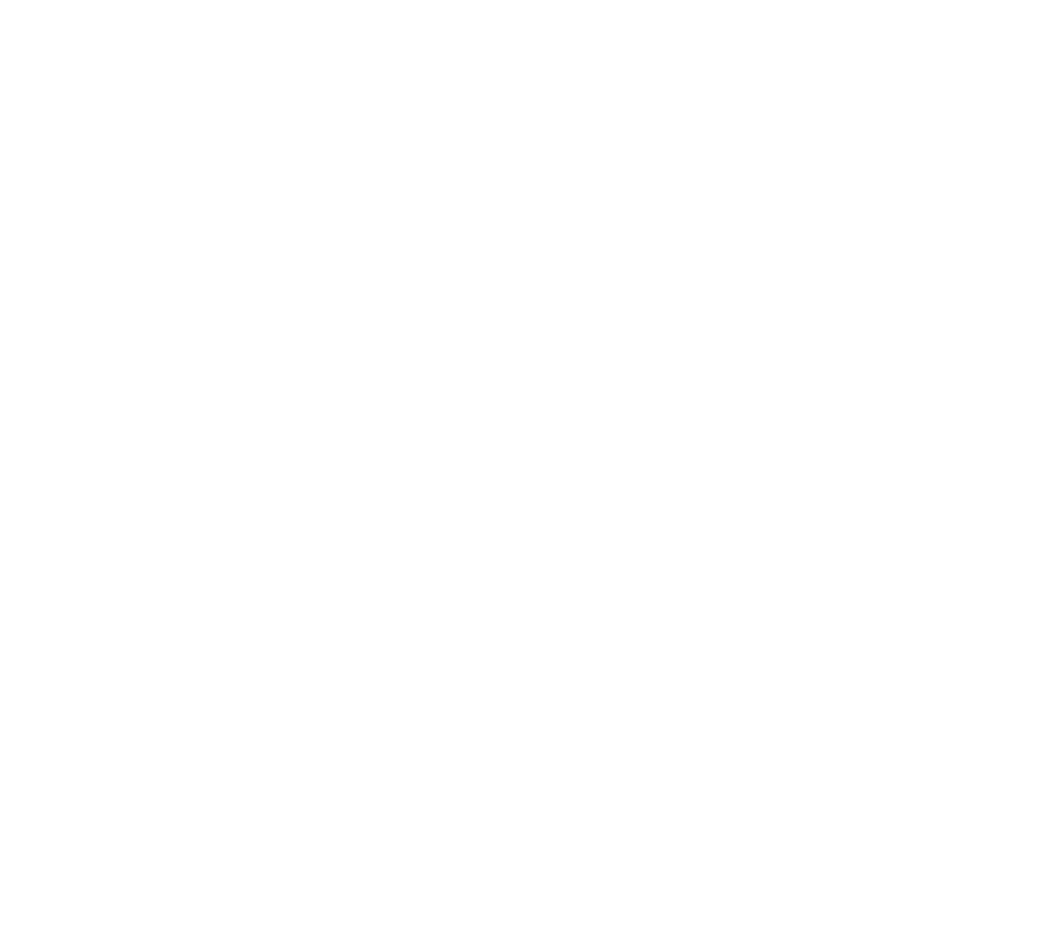
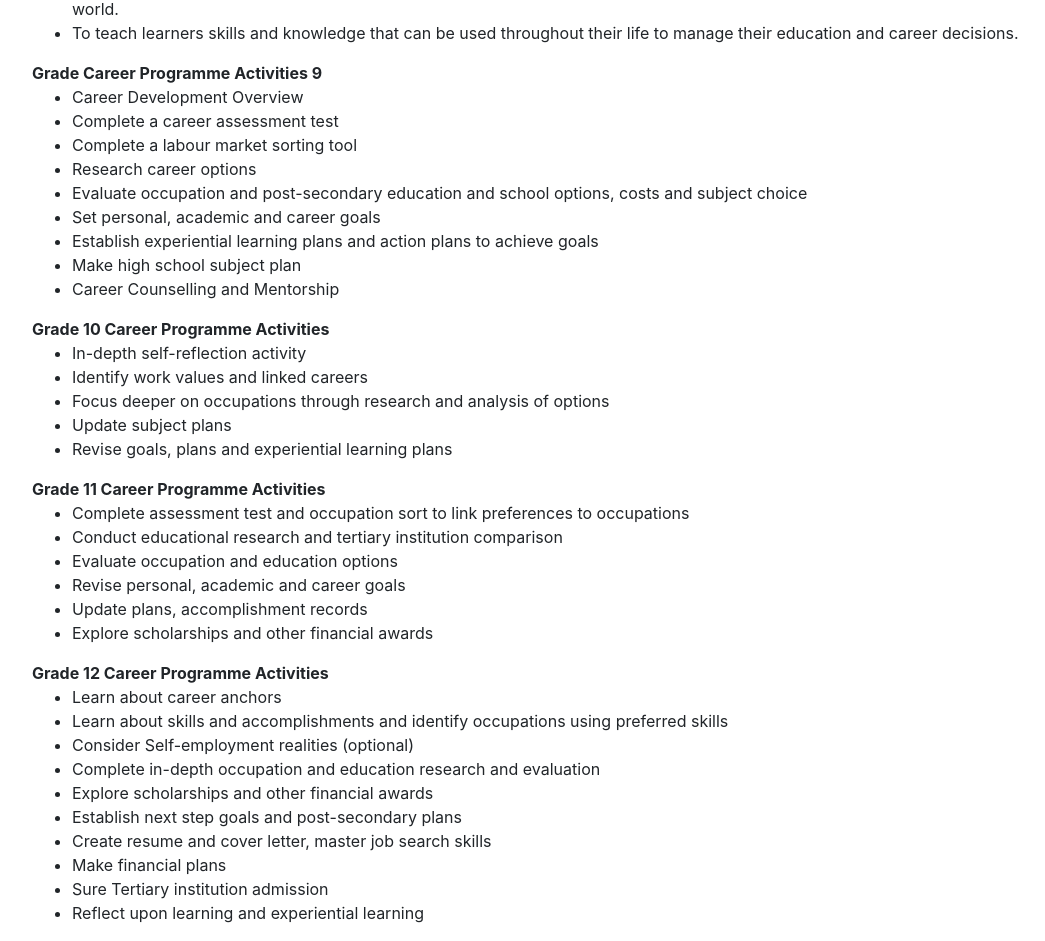
Before and after one commit to SibabalwePeter/FlyingScrollEnlightenment, a React (Create React App) app in the folder ClientApp/: page /PractitionersAndLearners in a window 1280 px wide. Shown: the part 5860-6801 px from the top of the page, without its empty margins (68-1113 px from the left). Before the commit the page ends 5758 px from the top, so only its background shows below. Built offline with nearby package versions, Linux system fonts and the light colour scheme.

Commit message:
Content done

```diff
--- a/ClientApp/src/components/PractitionersAndLearners.tsx
+++ b/ClientApp/src/components/PractitionersAndLearners.tsx
@@ -291,6 +291,67 @@ class PractitionersAndLearners extends React.PureComponent {
                         Traffic Technician<br/>
                         Transportation Agent<br/>
                     </p>
+                    <h6>Career Programme Activities</h6>
+                    <p>
+                        During the next four years of schooling, grade 9, 10, 11, and 12 learners will be involved in a career and educational planning process called
+                        the Career Development Programme. This learner-directed process targets two goals:
+                        <ul>
+                            <li> To help learners find meaning in their school subjects and activities by relating them to their personal and career goals and to the real world.</li>
+                            <li> To teach learners skills and knowledge that can be used throughout their life to manage their education and career decisions.</li>
+                        </ul>
+                    </p>
+                    <p>
+                        <strong>Grade Career Programme Activities 9</strong>
+                        <ul>
+                            <li>Career Development Overview</li>
+                            <li>Complete a career assessment test</li>
+                            <li>Complete a labour market sorting tool</li>
+                            <li>Research career options</li>
+                            <li>Evaluate occupation and post-secondary education and school options, costs and subject choice</li>
+                            <li>Set personal, academic and career goals</li>
+                            <li>Establish experiential learning plans and action plans to achieve goals</li>
+                            <li>Make high school subject plan</li>
+                            <li>Career Counselling and Mentorship</li>
+                        </ul>
+                    </p>
+                    <p>
+                        <strong>Grade 10 Career Programme Activities</strong>
+                        <ul>
+                            <li>In-depth self-reflection activity</li>
+                            <li>Identify work values and linked careers</li>
+                            <li>Focus deeper on occupations through research and analysis of options</li>
+                            <li>Update subject plans</li>
+                            <li>Revise goals, plans and experiential learning plans</li>
+
+                        </ul>
+                    </p>
+                    <p>
+                        <strong>Grade 11 Career Programme Activities</strong>
+                        <ul>
+                            <li>Complete assessment test and occupation sort to link preferences to occupations</li>
+                            <li>Conduct educational research and tertiary institution comparison</li>
+                            <li>Evaluate occupation and education options</li>
+                            <li>Revise personal, academic and career goals</li>
+                            <li>Update plans, accomplishment records</li>
+                            <li>Explore scholarships and other financial awards</li>
+                        </ul>
+                    </p>
+                    <p>
+                        <strong>Grade 12 Career Programme Activities</strong>
+                        <ul>
+                            <li>Learn about career anchors</li>
+                            <li>Learn about skills and accomplishments and identify occupations using preferred skills</li>
+                            <li>Consider Self-employment realities (optional)</li>
+                            <li>Complete in-depth occupation and education research and evaluation</li>
+                            <li>Explore scholarships and other financial awards</li>
+                            <li>Establish next step goals and post-secondary plans</li>
+                            <li>Create resume and cover letter, master job search skills</li>
+                            <li>Make financial plans</li>
+                            <li>Sure Tertiary institution admission</li>
+                            <li>Reflect upon learning and experiential learning</li>
+                        </ul>
+                    </p>
+
           </Container>
 
         );
```
